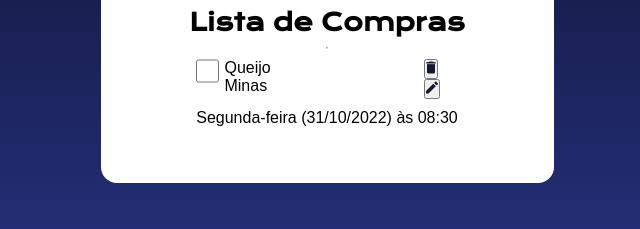
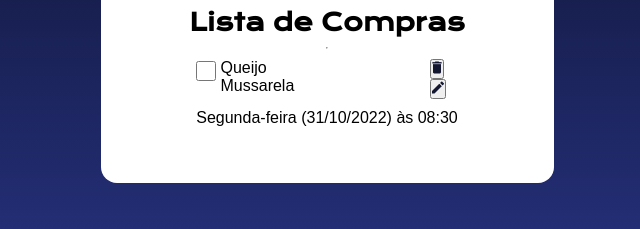
Before and after one commit to DeividyGB/ProjetoCheckList, a plain HTML site: page Projeto_Lista de compras/index.html in a window 1280 px wide. Shown: the part 504-733 px from the top of the page, 313-953 px from the left. Drawn offline with nearby package versions, Linux system fonts and the light colour scheme; a web font is replaced by a local one.

Commit message:
Mudança de produto

```diff
--- a/Projeto_Lista de compras/index.html
+++ b/Projeto_Lista de compras/index.html
@@ -19,7 +19,7 @@
             <li>
                 <div class="containerCompra">
                     <input type="checkbox" class="checkBoxContainer">
-                    <p>Queijo Minas</p>
+                    <p>Queijo Mussarela</p>
 
                     <div class="containerOptions">
                         <button><img src="Assets/Excluir.png" alt="delete"></button>
```
